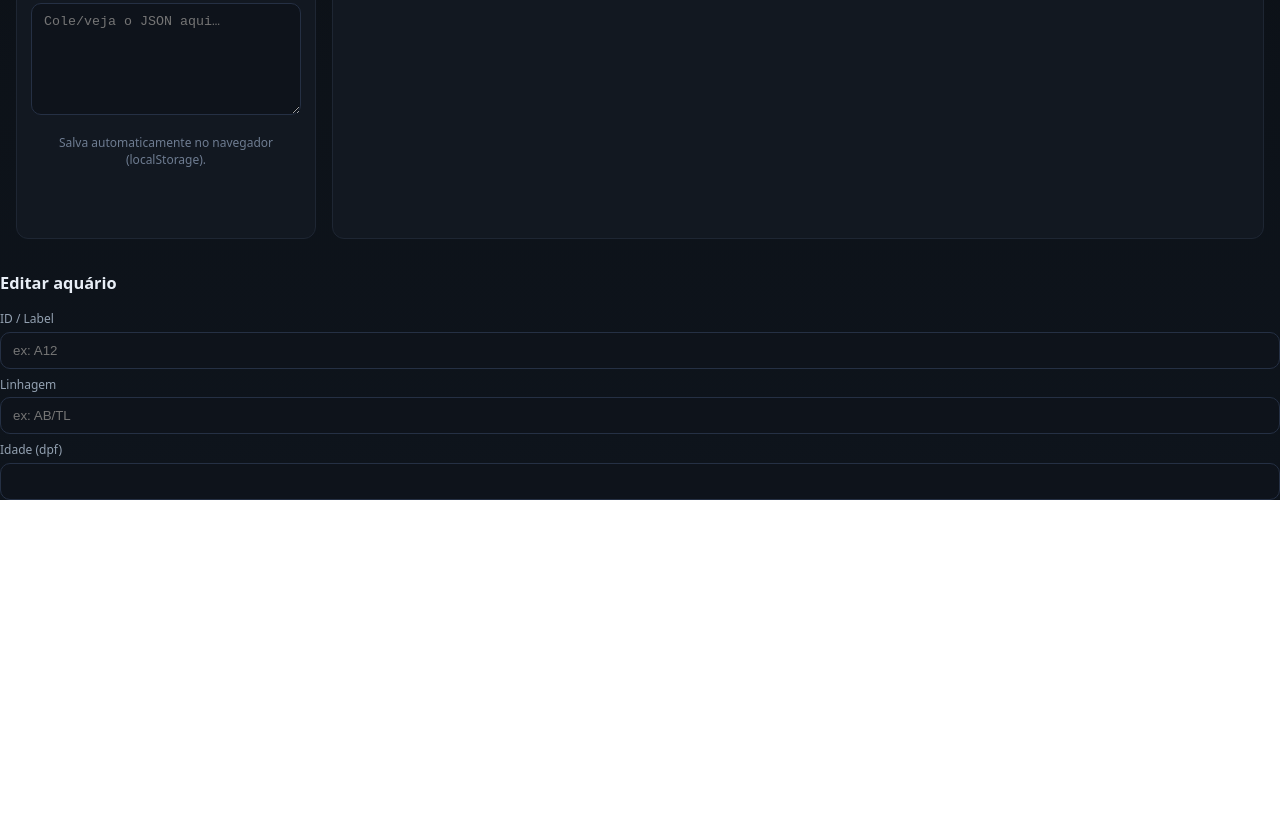
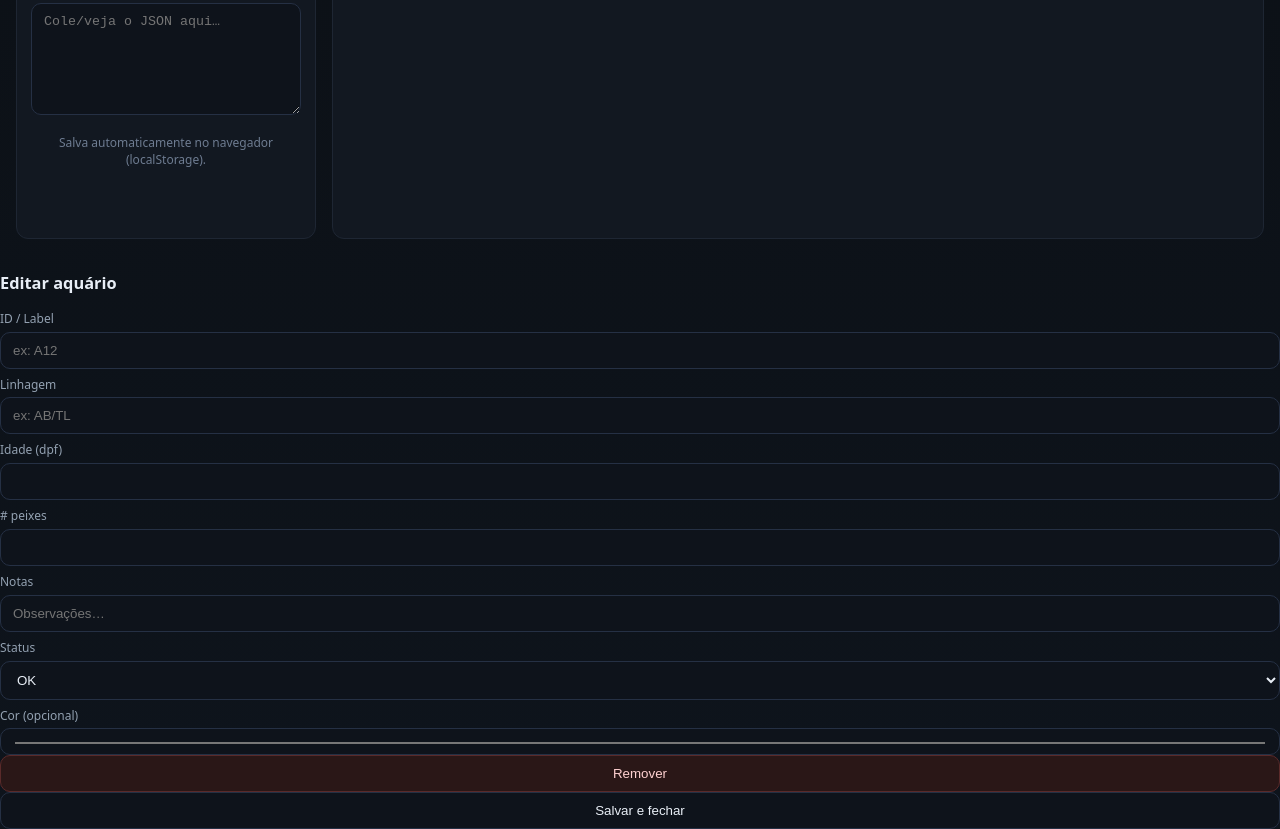
Before and after one commit to matheusglls/rack-zebrafish-icbs, a plain HTML site: page index.html in a window 1280 px wide. Shown: the part 535-1364 px from the top of the page. Before the commit the page ends 1035 px from the top, so only its background shows below. Drawn offline with Linux system fonts and the light colour scheme.

Commit message:
Update index.html

```diff
--- a/index.html
+++ b/index.html
@@ -151,4 +151,34 @@
         <label>Idade (dpf)</label>
         <input id="f_idade" type="number" min="0" step="1" />
       </div>
-      <div
+      <div>
+        <label># peixes</label>
+        <input id="f_n" type="number" min="0" step="1" />
+      </div>
+      <div style="grid-column:1/-1">
+        <label>Notas</label>
+        <input id="f_notas" type="text" placeholder="Observações…" />
+      </div>
+      <div>
+        <label>Status</label>
+        <select id="f_status">
+          <option value="ok">OK</option>
+          <option value="quarentena">Quarentena</option>
+          <option value="manutenção">Manutenção</option>
+        </select>
+      </div>
+      <div>
+        <label>Cor (opcional)</label>
+        <input id="f_cor" type="color" />
+      </div>
+    </div>
+    <div class="right-actions">
+      <button id="deleteBtn" class="danger">Remover</button>
+      <button id="closeBtn">Salvar e fechar</button>
+    </div>
+  </div>
+</div>
+
+<script src="script.js"></script>
+</body>
+</html>
```
